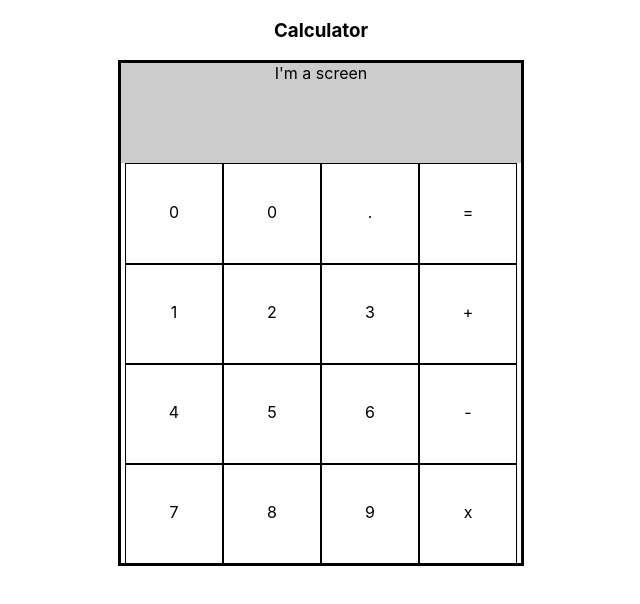
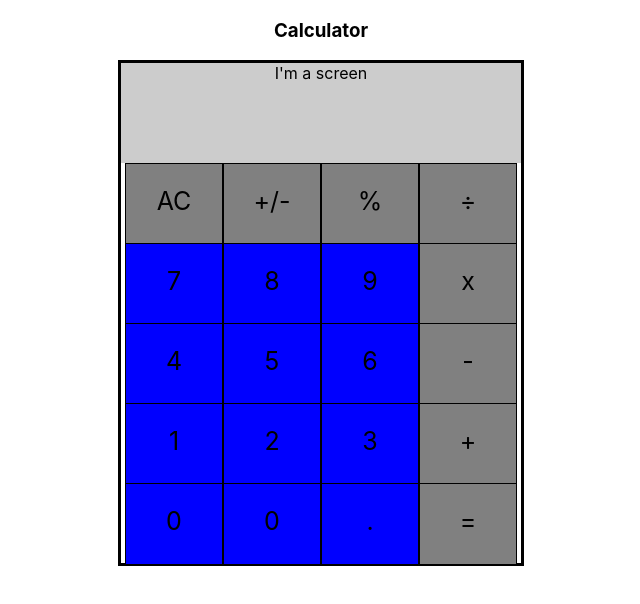
Before and after one commit to clairemuller/calculator, a React (Create React App) app: page / in a window 1280 px wide. Shown: the top 604 px of the page, without its empty margins (319-959 px from the left). Built offline with nearby package versions, Linux system fonts and the light colour scheme.

Commit message:
working on buttons

```diff
--- a/src/App.css
+++ b/src/App.css
@@ -12,7 +12,7 @@
   height: 100px; }
 
 .row {
-  height: 100px;
+  height: 80px;
   width: 400px; }
 
 .button {
@@ -23,6 +23,13 @@
   .button :hover {
     cursor: pointer; }
   .button p {
-    line-height: 4; }
+    line-height: 1;
+    font-size: 25px; }
+
+#input {
+  background-color: blue; }
+
+#action {
+  background-color: grey; }
 
 /*# sourceMappingURL=App.css.map */
--- a/src/App.scss
+++ b/src/App.scss
@@ -15,7 +15,7 @@
 }
 
 .row {
-  height: 100px;
+  height: 80px;
   width: 400px;
 }
 
@@ -28,6 +28,15 @@
     cursor: pointer;
   }
   p {
-    line-height: 4;
+    line-height: 1;
+    font-size: 25px;
   }
 }
+
+#input {
+  background-color: blue;
+}
+
+#action {
+  background-color: grey;
+}
--- a/src/Button.js
+++ b/src/Button.js
@@ -4,7 +4,7 @@ import './App.css';
 class Button extends React.Component {
   render() {
     return (
-      <div className="button">
+      <div className="button" id={this.props.type}>
         <p>{this.props.label}</p>
       </div>
     );
--- a/src/Calculator.js
+++ b/src/Calculator.js
@@ -8,28 +8,34 @@ function Calculator() {
     <div className="calculator">
       <Screen />
       <div className='row' id='row1'>
-        <Button label='0' />
-        <Button label='0' />
-        <Button label='.' />
-        <Button label='=' />
+        <Button label='AC' type='action' />
+        <Button label='+/-' type='action' />
+        <Button label='%' type='action' />
+        <Button label='÷' type='action' />
       </div>
       <div className='row' id='row2'>
-        <Button label='1' />
-        <Button label='2' />
-        <Button label='3' />
-        <Button label='+' />
+        <Button label='7' type='input' />
+        <Button label='8' type='input' />
+        <Button label='9' type='input' />
+        <Button label='x' type='action' />
       </div>
       <div className='row' id='row3'>
-        <Button label='4' />
-        <Button label='5' />
-        <Button label='6' />
-        <Button label='-' />
+        <Button label='4' type='input' />
+        <Button label='5' type='input' />
+        <Button label='6' type='input' />
+        <Button label='-' type='action' />
       </div>
       <div className='row' id='row4'>
-        <Button label='7' />
-        <Button label='8' />
-        <Button label='9' />
-        <Button label='x' />
+        <Button label='1' type='input' />
+        <Button label='2' type='input' />
+        <Button label='3' type='input' />
+        <Button label='+' type='action' />
+      </div>
+      <div className='row' id='row5'>
+        <Button label='0' type='input' />
+        <Button label='0' type='input' />
+        <Button label='.' type='input' />
+        <Button label='=' type='action' />
       </div>
     </div>
   );
```
Also changed, not shown: 2 other files (tests, documents, lock files or other folders).
